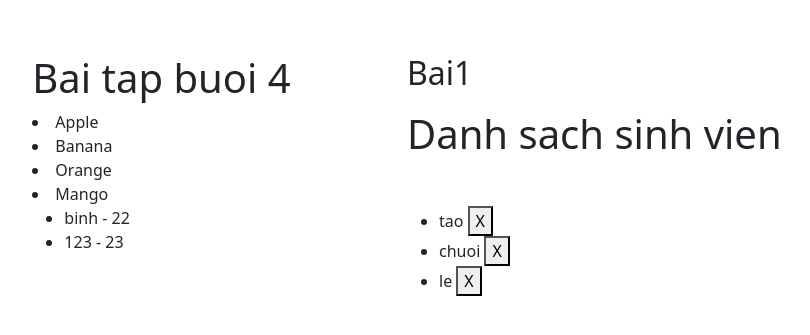
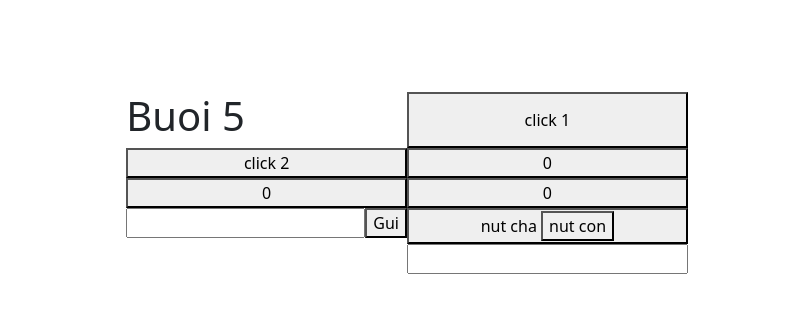
Before and after one commit to ngandt184163/summer25-sd20303, a Vue app in the folder Vuejs/ca5/front-end-framework/: page / in a window 1280 px wide. Shown: the part 217-552 px from the top of the page, without its empty margins (233-1043 px from the left). Built offline with nearby package versions, Linux system fonts and the light colour scheme.

Commit message:
vue ca 5 buoi 5

```diff
--- /dev/null
+++ b/Vuejs/ca5/front-end-framework/src/baihoc/buoi5_App.vue
@@ -0,0 +1,76 @@
+<script setup>
+import { ref } from "vue";
+/**
+ * 1. xu li su kien: la cach Vue lang
+ * nghe va xu li hanh dong cua nguoi
+ * dung (click, nhap ban phim, gui form, ...)
+ * 2. co 2 cach de cai dai su kien
+ * - v-on:ten_su_kien
+ * - @ten_su_kien
+ * 3. co 2 cach xu li
+ * - viet truc tiep vao su kien
+ * + khi code xu li ngan gon
+ * - sd ham
+ * + code phuc tap, duoc sd nhieu
+ */
+function handle() {
+  console.log("click thanh cong");
+}
+const count = ref(0);
+function increment() {
+  count.value++;
+}
+const count2 = ref(0);
+function tang_n_dv(n) {
+  count2.value += n;
+}
+/**
+ * 4. EVENT MODIFIER: giup xu li cac tinh
+ * huong pho bien mot cach se dang va
+ * ngan gon
+ */
+const name = ref("");
+function submitForm() {
+  console.log(name.value);
+}
+function handle2() {
+  console.log("click nut cha");
+}
+
+function handle3() {
+  console.log("click nut con");
+}
+
+/**
+ * 5. key modifier: dung de lang nghe cac
+ * phim cu the nhu: enter, esc, tab,...
+ */
+const email = ref("");
+function reset() {
+  email.value = "";
+}
+
+function submit() {
+  console.log(email.value);
+}
+</script>
+<template>
+  <h1>Buoi 5</h1>
+  <button v-on:click="handle()">click 1</button>
+  <button @click="handle()">click 2</button>
+  <button @click="count++">{{ count }}</button>
+  <button @click="increment()">{{ count }}</button>
+  <button @click="tang_n_dv(3)">{{ count2 }}</button>
+  <form @submit.prevent="submitForm()">
+    <input v-model="name" />
+    <button>Gui</button>
+  </form>
+  <button @click="handle2()">
+    nut cha
+    <button @click.stop="handle3()">nut con</button>
+  </button>
+
+  <p>{{ email }}</p>
+  <input v-model="email" @keyup.esc="reset()" @keyup.enter="submit()" />
+</template>
+<style scoped></style>
--- a/Vuejs/ca5/front-end-framework/src/main.js
+++ b/Vuejs/ca5/front-end-framework/src/main.js
@@ -6,7 +6,8 @@ import { createApp } from "vue";
 // import App from "./baihoc/buoi3_App.vue";
 // import App from "./baihoc/template.vue";
 // import App from "./baihoc/buoi4_App.vue";
-import App from "./baihoc/baitapbuoi4_App.vue";
+// import App from "./baihoc/baitapbuoi4_App.vue";
+import App from "./baihoc/buoi5_App.vue";
 
 import router from "./router";
 
```
